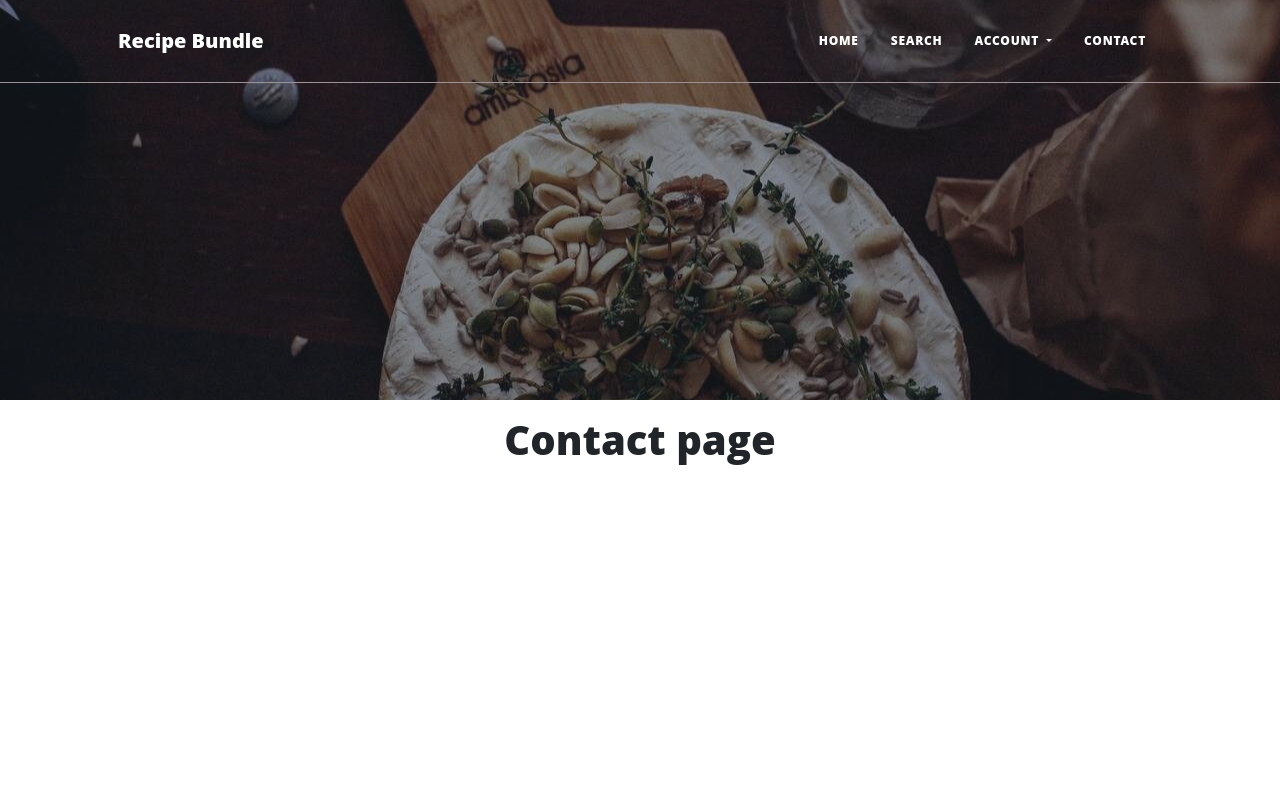
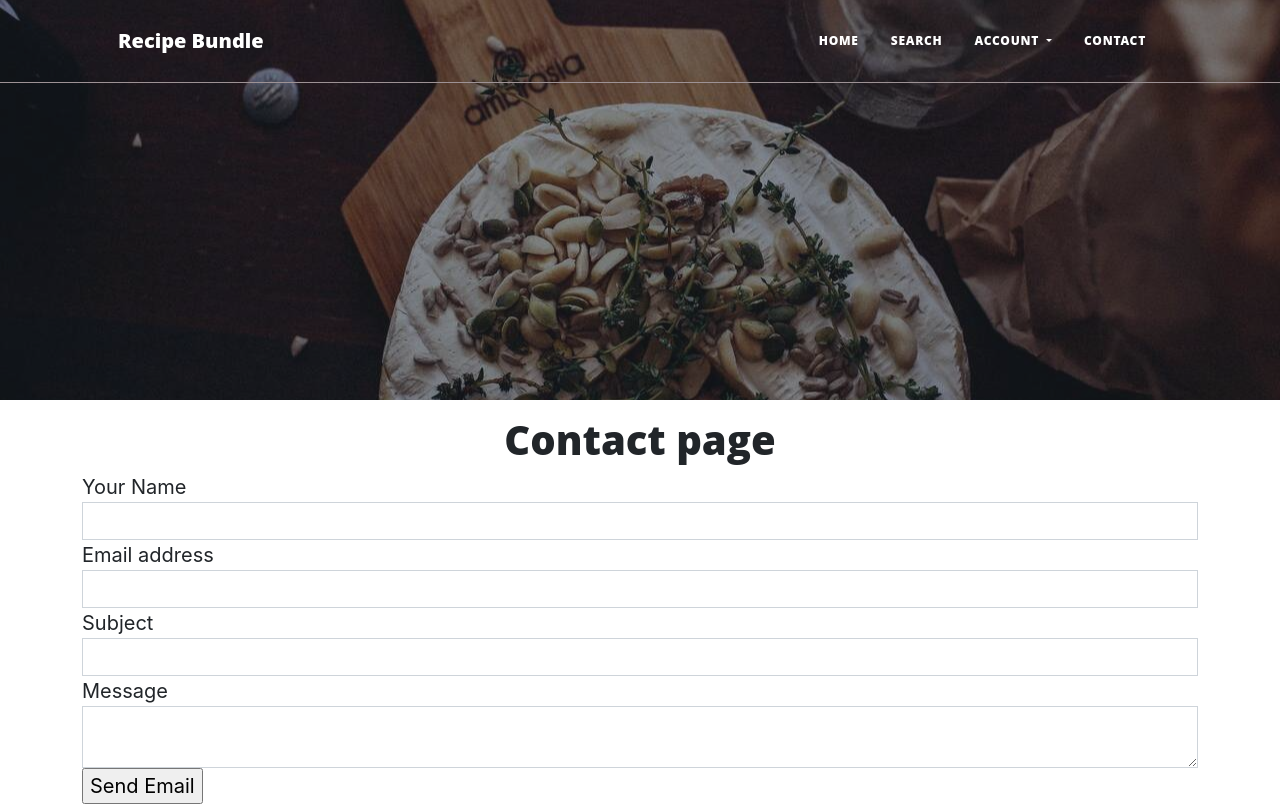
Before and after one commit to ElrieM/MS3-RecipeBundle, a Flask app: page /contact in a window 1280 px wide. Before the commit the page ends 465 px from the top, so only its background shows below. Run offline with Flask 2, Linux system fonts and the light colour scheme; some libraries are stand-ins or nearby versions; some web fonts are replaced.

Commit message:
feat: Create draft contact form and connect to emailJS

```diff
--- a/templates/contact.html
+++ b/templates/contact.html
@@ -1,8 +1,43 @@
 {% extends "base.html" %}
 {% block content %}
 
-    <div class="container">
+<div class="container">
     <h1 class="text-center">Contact page</h1>
-    </div>
+
+    <!-- Form adapted from Bootstrap 5 (https://getbootstrap.com/docs/5.1/forms/layout/) -->
+    <!-- Validation adapted from Bootstrap 5 (https://getbootstrap.com/docs/5.1/forms/validation/) -->
+    <form class="needs-validation" id="form">
+        <!-- Contact name -->
+        <div class="field">
+            <label for="from_name">Your Name</label>
+            <input type="text" class="form-control" name="from_name" id="from_name" required>
+        </div>
+        <!-- Contact email address -->
+        <div class="field">
+            <label for="from_email">Email address</label>
+            <input type="email" class="form-control" name="from_email" id="from_email" required>
+        </div>
+        <!-- Contact subject -->
+        <div class="field">
+            <label for="subject">Subject</label>
+            <input type="text" class="form-control" name="subject" id="subject">
+        </div>
+        <!-- Contact message -->
+        <div class="field">
+            <label for="message">Message</label>
+            <textarea class="form-control" aria-label="With textarea" name="message" id="message"></textarea>
+        </div>
+        <!-- Submit button -->
+        <input type="submit" id="button" value="Send Email">
+    </form>
+
+    <script type="text/javascript" src="https://cdn.jsdelivr.net/npm/emailjs-com@3/dist/email.min.js"></script>
+
+    <script type="text/javascript">
+        emailjs.init('user_mr0K8kcbIy3rrGRuzg2V6')
+    </script>
+
+
+</div>
 
 {% endblock %}
```
Also changed, not shown: static/js/contact-form.js (added, +22 -0 lines).
